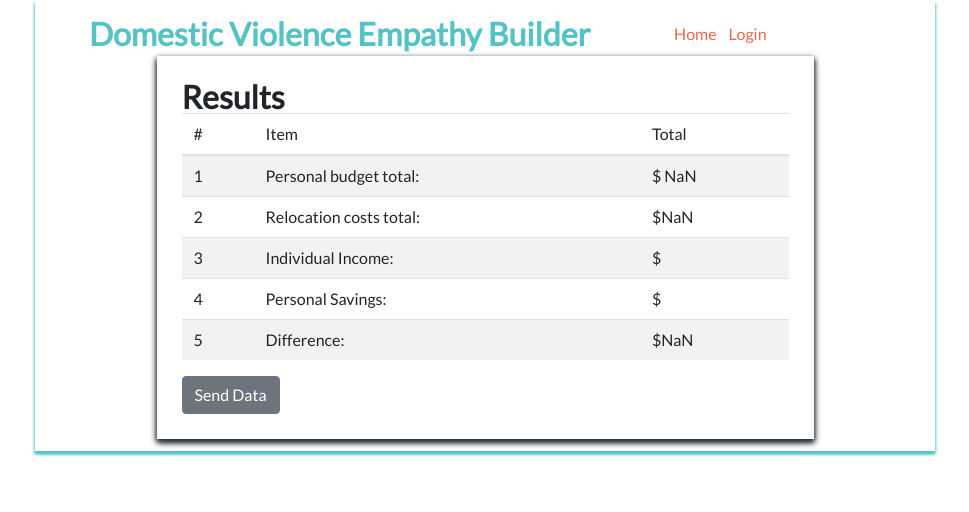
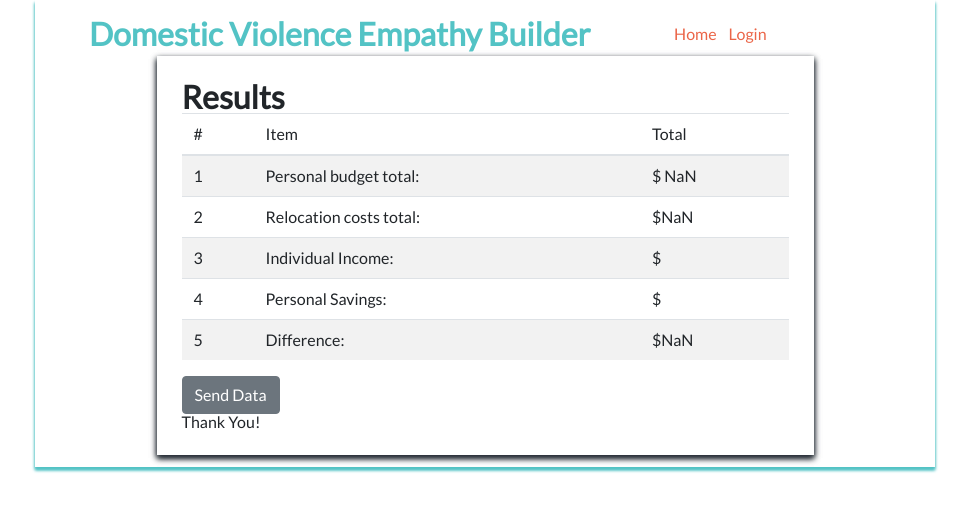
Before and after one commit to build-week-dv-empathy-builder/Front-end, a React (Create React App) app in the folder dv-empathy/: page /calculator/results in a window 1280 px wide. Shown: the top 512 px of the page, without its empty margins (155-1124 px from the left). Built offline with nearby package versions, Linux system fonts and the light colour scheme.

Commit message:
added <p>Thank You</p> so I can push

```diff
--- a/dv-empathy/src/components/Calculator.js
+++ b/dv-empathy/src/components/Calculator.js
@@ -142,7 +142,7 @@ class Calculator extends React.Component {
                 </Table>
 
                 <Button onClick={this.sendDataToServer}>Send Data</Button>
-
+                <p>Thank You!</p>
             </div>
         )
     }
```
